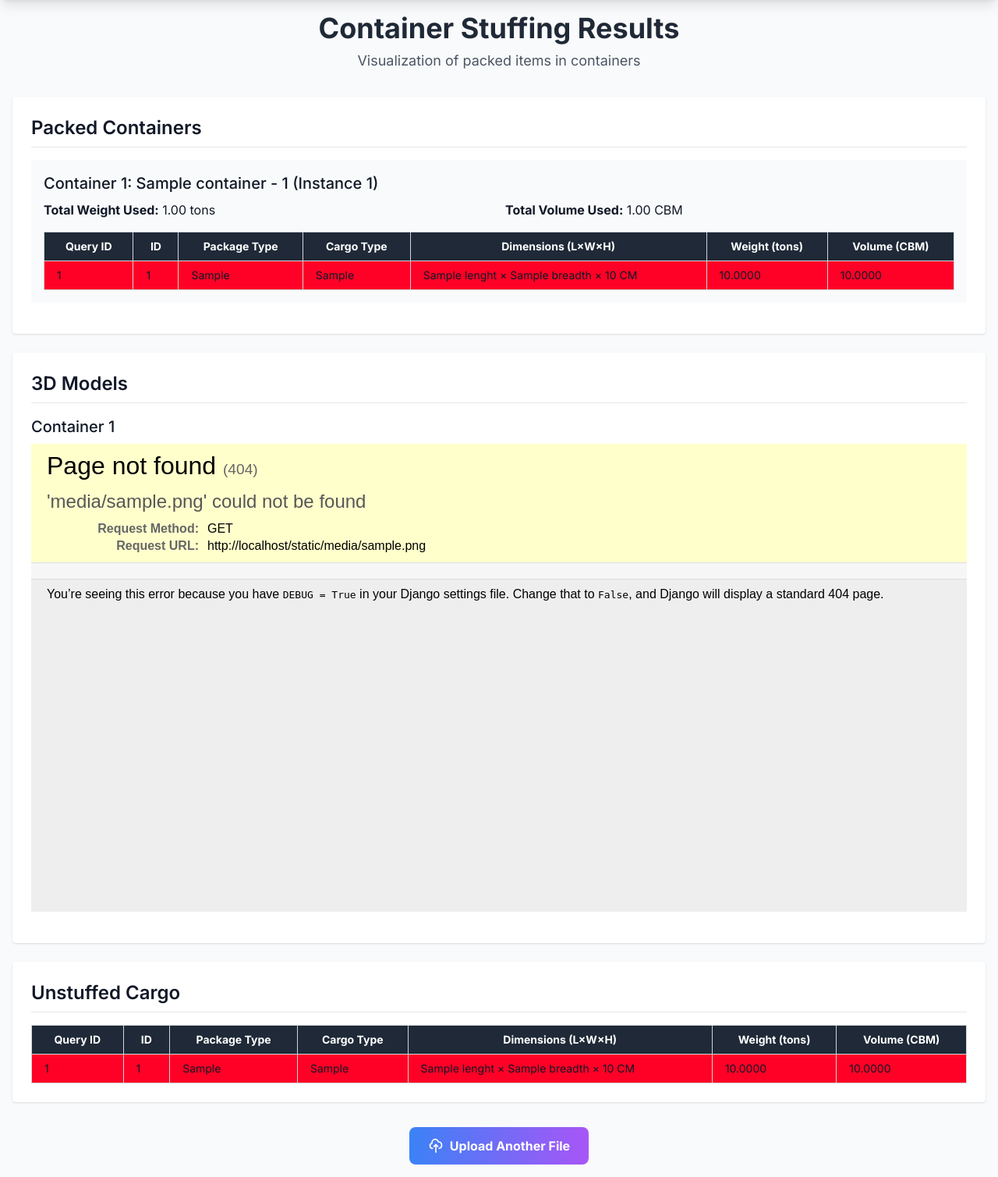
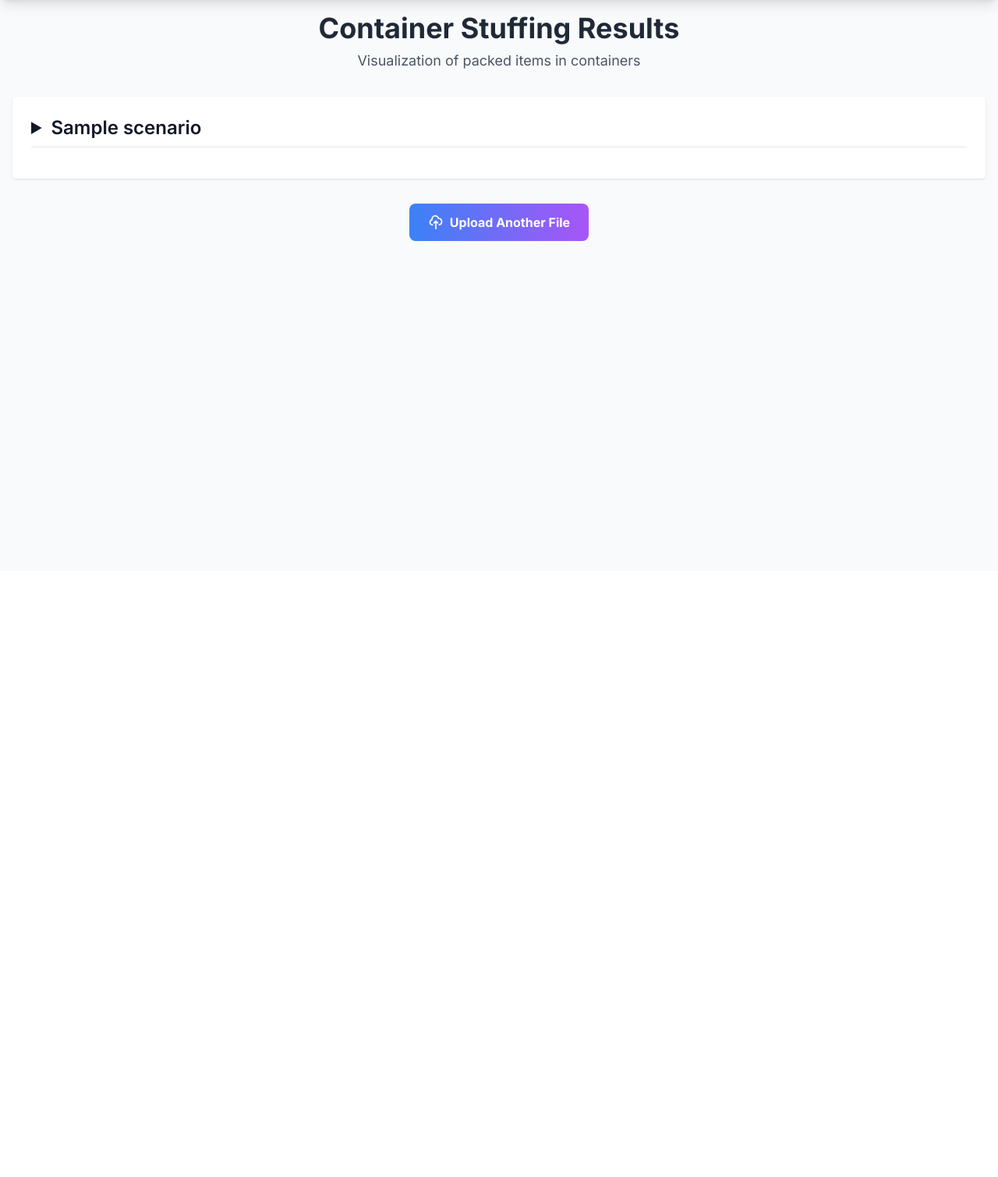
Before and after one commit to ZephyrianDawnstrider/cargo-fit-planner, a Django app: template optimization/templates/optimization/results.html in a window 1280 px wide. Shown: the part 68-1577 px from the top of the page at 78% size. After the commit the page ends 377 px from the top, so only its background shows below. Run offline with Django 5.2, Linux system fonts and the light colour scheme; the template is opened without the code that fills it: most values are stand-ins (such as "Sample title", 1, 10 or a date in 2020); some libraries are stand-ins or nearby versions.

Commit message:
Refactor packing logic to support multiple scenarios and enhance results display
- Updated the view to create multiple packing scenarios based on selected container sizes.
- Modified the results template to display packed containers and unstuffed cargo in a collapsible format for better organization.
- Added logic to generate 3D models for each scenario and display them in the results.
- Improved the handling of remaining items and their display in the results page.
- Introduced a .gitignore file to exclude unnecessary files from version control.

```diff
--- a/optimization/templates/optimization/results.html
+++ b/optimization/templates/optimization/results.html
@@ -10,11 +10,15 @@
             <p class="text-lg text-gray-600 dark:text-gray-300">Visualization of packed items in containers</p>
         </div>
 
-        <div class="bg-white dark:bg-gray-800 shadow rounded p-6 mb-6">
-            <h2 class="text-2xl font-semibold mb-4 border-b pb-2">Packed Containers</h2>
-            {% for container in containers_used %}
+        {% for scenario in scenarios %}
+        <details class="bg-white dark:bg-gray-800 shadow rounded p-6 mb-6">
+            <summary class="text-2xl font-semibold mb-4 border-b pb-2 cursor-pointer">{{ scenario.name }}</summary>
+
             <div class="bg-gray-50 dark:bg-gray-700 rounded p-4 mb-4">
-                    <h3 class="text-xl font-medium mb-2">Container {{ forloop.counter }}: {{ container.container.name }} - {{ container.container.size }} (Instance {{ container.container_number }})</h3>
+                <h3 class="text-xl font-medium mb-2">Packed Containers</h3>
+                {% for container in scenario.containers_used %}
+                    <div class="bg-white dark:bg-gray-600 rounded p-4 mb-4">
+                        <h4 class="text-lg font-medium mb-2">Container {{ forloop.counter }}: {{ container.container.name }} - {{ container.container.size }} (Instance {{ container.container_number }})</h4>
                         <div class="grid grid-cols-1 md:grid-cols-2 gap-4 mb-4">
                             <p><strong>Total Weight Used:</strong> {{ container.total_weight|floatformat:2 }} tons</p>
                             <p><strong>Total Volume Used:</strong> {{ container.total_volume|floatformat:2 }} CBM</p>
@@ -34,7 +38,7 @@
                                 </thead>
                                 <tbody>
                                     {% for item in container.items %}
-                                <tr class="hover:bg-gray-50 dark:hover:bg-gray-600" data-queryid="{{ item.queryid }}" data-id="{{ item.id }}">
+                                    <tr class="hover:bg-gray-50 dark:hover:bg-gray-500" data-queryid="{{ item.queryid }}" data-id="{{ item.id }}">
                                         <td class="border border-gray-300 px-4 py-2">{{ item.queryid }}</td>
                                         <td class="border border-gray-300 px-4 py-2">{{ item.id }}</td>
                                         <td class="border border-gray-300 px-4 py-2">{{ item.PackageType }}</td>
@@ -51,19 +55,19 @@
                 {% endfor %}
             </div>
 
-        <div class="bg-white dark:bg-gray-800 shadow rounded p-6 mb-6">
-            <h2 class="text-2xl font-semibold mb-4 border-b pb-2">3D Models</h2>
-            {% for image in model_images %}
+            <div class="bg-white dark:bg-gray-600 rounded p-4 mb-4">
+                <h3 class="text-xl font-medium mb-2">3D Models</h3>
+                {% for image in scenario.model_images %}
                     <div class="mb-4">
-                    <h3 class="text-xl font-medium mb-2">Container {{ forloop.counter }}</h3>
+                        <h4 class="text-lg font-medium mb-2">Container {{ forloop.counter }}</h4>
                         <iframe src="{% static image %}" width="100%" height="600" frameborder="0"></iframe>
                     </div>
                 {% endfor %}
             </div>
 
-        {% if remaining_items %}
-        <div class="bg-white dark:bg-gray-800 shadow rounded p-6 mb-6">
-            <h2 class="text-2xl font-semibold mb-4 border-b pb-2">Unstuffed Cargo</h2>
+            {% if scenario.remaining_items %}
+            <div class="bg-white dark:bg-gray-600 rounded p-4 mb-4">
+                <h3 class="text-xl font-medium mb-2">Unstuffed Cargo</h3>
                 <div class="overflow-auto max-h-96">
                     <table class="min-w-full table-auto border-collapse border border-gray-300 text-sm">
                         <thead class="bg-gray-800 text-white">
@@ -78,8 +82,8 @@
                             </tr>
                         </thead>
                         <tbody>
-                        {% for item in remaining_items %}
-                        <tr class="hover:bg-gray-50 dark:hover:bg-gray-600" data-queryid="{{ item.queryid }}" data-id="{{ item.id }}">
+                            {% for item in scenario.remaining_items %}
+                            <tr class="hover:bg-gray-50 dark:hover:bg-gray-500" data-queryid="{{ item.queryid }}" data-id="{{ item.id }}">
                                 <td class="border border-gray-300 px-4 py-2">{{ item.queryid }}</td>
                                 <td class="border border-gray-300 px-4 py-2">{{ item.id }}</td>
                                 <td class="border border-gray-300 px-4 py-2">{{ item.PackageType }}</td>
@@ -94,6 +98,8 @@
                 </div>
             </div>
             {% endif %}
+        </details>
+        {% endfor %}
 
 
 
```
Also changed, not shown: optimization/views.py (+85 -33 lines), 2 other files. Lines whose indentation alone changed are shown as unchanged.
